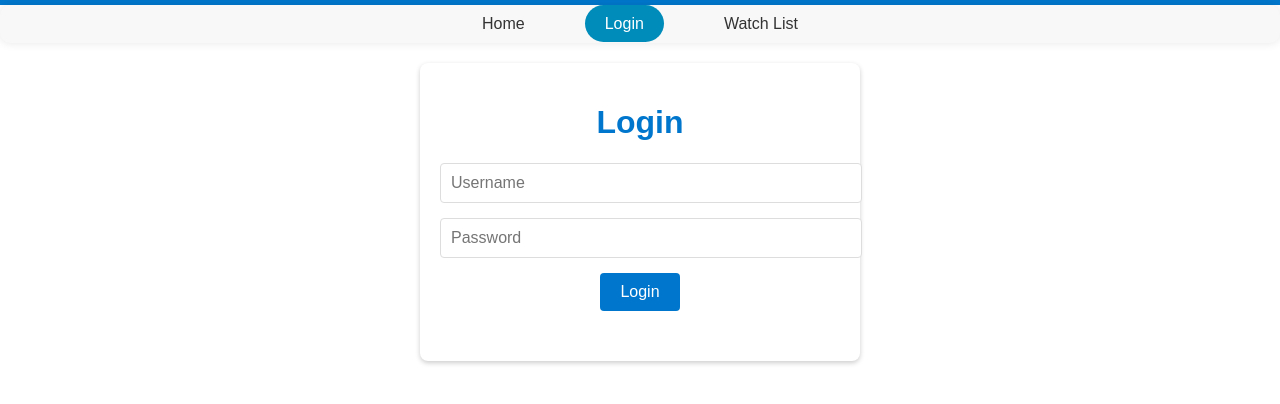
After one commit to spragginsdesigns/movie-database-fetcher, a Flask app: page /login in a window 1280 px wide. The commit adds this page. Shown: the top 404 px of the page. Run offline with Flask 3, Linux system fonts and the light colour scheme.

Commit message:
Add login and watchlist routes, remove login.html, and update navbar styling

```diff
--- a/app.py
+++ b/app.py
@@ -8,6 +8,20 @@ app = Flask(__name__)
 def index():
     # Serve the main page
     return render_template("index.html")
+
+
+# App route for /templates/login.html
+@app.route("/login")
+def login():
+    # Serve the login page
+    return render_template("login.html")
+
+
+# App route for watchlist.html
+@app.route("/watchlist")
+def watchlist():
+    # Serve the watchlist page
+    return render_template("watchlist.html")
 
 
 @app.route("/searchMovies")
--- a/static/style.css
+++ b/static/style.css
@@ -8,34 +8,48 @@ body {
 
 /* navbar */
 
-/* ... existing styles ... */
+nav {
+    display: flex;
+    justify-content: center;
+    align-items: center;
+    background-color: #f8f8f8;
+    padding: 10px;
+    border-radius: 10px;
+    box-shadow: 0 0 10px rgba(0, 0, 0, 0.1);
+    margin-bottom: 20px;
+}
 
-nav {
-    background-color: #0077cc;
-    padding: 10px 0;
-    text-align: center;
+nav a {
+    margin: 0 10px;
+    color: #333;
+    text-decoration: none;
+    padding: 10px 20px;
+    border-radius: 20px;
+    transition: background-color 0.3s ease;
+}
+
+nav a:hover {
+    background-color: #008CBA;
+    color: white;
+}
+
+nav a.active {
+    background-color: #008CBA;
+    color: white;
 }
 
 nav ul {
-    list-style: none;
+    list-style-type: none;
+    margin: 0;
     padding: 0;
-    margin: 0;
+    display: flex;
+    justify-content: center;
 }
 
 nav ul li {
-    display: inline;
-    margin-right: 20px;
+    margin: 0 10px;
 }
 
-nav a {
-    color: white;
-    text-decoration: none;
-    font-size: 18px;
-}
-
-nav a:hover {
-    text-decoration: underline;
-}
 
 .container {
     max-width: 800px;
@@ -229,3 +243,49 @@ body.dark-mode div#watchListItems div {
 html {
     scroll-behavior: smooth;
 }
+
+
+
+
+
+
+/* Login Page - login.html styling */
+
+.login-container {
+    /* Styles specific to the login container */
+    max-width: 400px;
+    margin: 0 auto;
+    padding: 20px;
+    text-align: center;
+}
+
+.form-group {
+    /* Styles for form groups */
+    margin-bottom: 15px;
+}
+
+input[type="text"],
+input[type="password"] {
+    /* Input field styles */
+    width: 100%;
+    padding: 10px;
+    border: 1px solid #ddd;
+    border-radius: 4px;
+    font-size: 16px;
+}
+
+.btn {
+    /* Button styles */
+    padding: 10px 20px;
+    border: none;
+    border-radius: 4px;
+    background-color: #0077cc;
+    color: white;
+    font-size: 16px;
+    cursor: pointer;
+    transition: background-color 0.3s;
+}
+
+.btn:hover {
+    background-color: #005fa3;
+}
--- a/templates/index.html
+++ b/templates/index.html
@@ -15,7 +15,9 @@
     </div>
     <nav>
       <ul>
-        <li><a href="#watchList">Watch List</a></li>
+        <li><a href="/">Home</a></li>
+        <li><a href="/login">Login</a></li>
+        <li><a href="/watchlist">Watch List</a></li>
       </ul>
     </nav>
     <div class="container">
--- /dev/null
+++ b/templates/login.html
@@ -0,0 +1,47 @@
+<!DOCTYPE html>
+<html lang="en">
+  <head>
+    <meta charset="UTF-8" />
+    <meta name="viewport" content="width=device-width, initial-scale=1.0" />
+    <title>Login - Movie Metadata Fetcher</title>
+    <link rel="stylesheet" href="/static/style.css" />
+  </head>
+  <body>
+    <nav>
+      <ul>
+        <li><a href="/">Home</a></li>
+        <li><a href="/login" class="active">Login</a></li>
+        <li><a href="/watchlist">Watch List</a></li>
+      </ul>
+    </nav>
+    <div class="container login-container">
+      <h1>Login</h1>
+      <form id="loginForm" action="/login" method="post">
+        <div class="form-group">
+          <input
+            type="text"
+            id="username"
+            name="username"
+            placeholder="Username"
+            required
+          />
+        </div>
+        <div class="form-group">
+          <input
+            type="password"
+            id="password"
+            name="password"
+            placeholder="Password"
+            required
+          />
+        </div>
+        <button type="submit" class="btn">Login</button>
+      </form>
+    </div>
+
+    <script src="/static/script.js"></script>
+    <script>
+      // Existing theme switch script
+    </script>
+  </body>
+</html>
```
Also changed, not shown: static/login.html (deleted, +0 -15 lines), templates/watchlist.html (added, +29 -0 lines).
